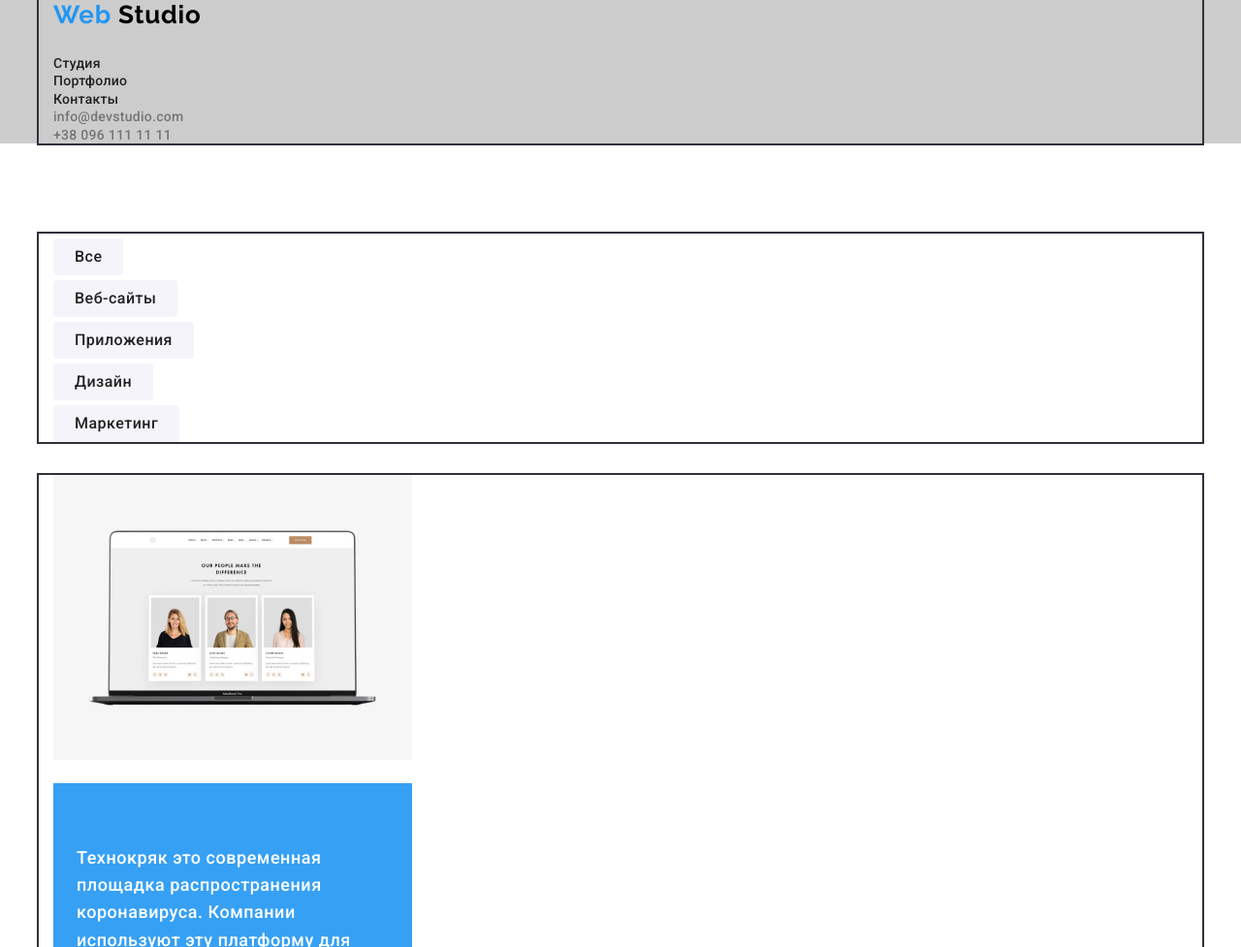
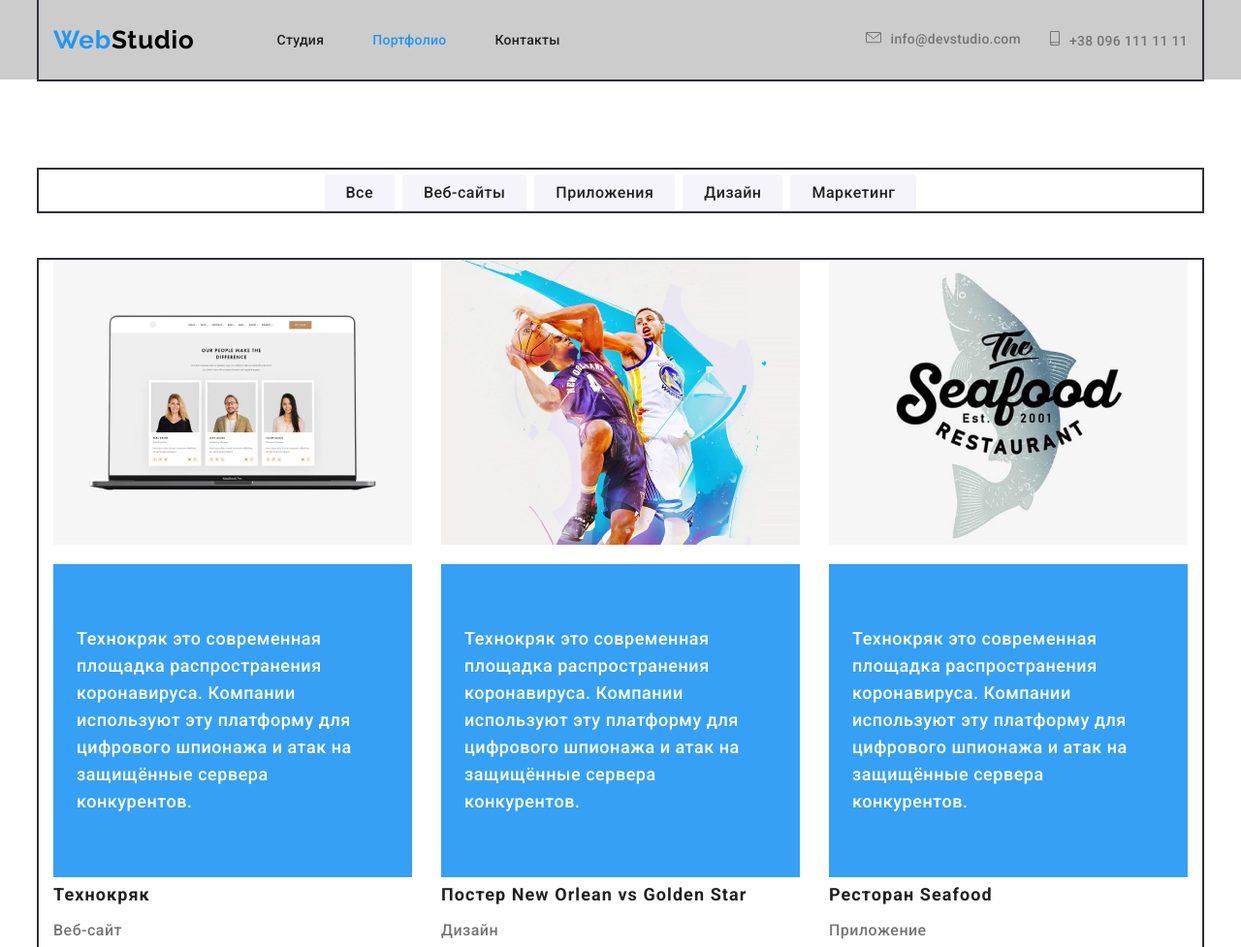
Before and after one commit to SolomiiaLiubinetska/goit-markup-hw-03, a plain HTML site: page portfolio.html in a window 1280 px wide. Shown: the top 977 px of the page at 97% size. Drawn offline with Linux system fonts and the light colour scheme.

Commit message:
додає властивість flex до контейнерів та елементів на головній сторінці та сторінці портфоліо

```diff
--- a/css/styles.css
+++ b/css/styles.css
@@ -29,10 +29,18 @@ body {
 a {
   text-decoration: none;
 }
+img {
+  display: block;
+}
 
 /*Page Header*/
 .page-header {
   background-color: #ccc;
+}
+
+.nav-contact {
+  display: flex;
+  align-items: center;
 }
 .container {
   width: 1200px;
@@ -44,9 +52,10 @@ a {
 }
 
 .logo {
-  display: inline-block;
-  margin-top: 0;
+  display: flex;
+  margin-top: 25px;
   margin-bottom: 25px;
+
   font-family: Raleway, sans-serif;
   font-weight: 700;
   font-size: 26px;
@@ -61,7 +70,22 @@ a {
 }
 
 /*site nav*/
+.site-nav {
+  display: flex;
+  margin-left: 85px;
+}
+
+.site-nav .iten + .iten {
+  margin-left: 50px;
+}
+/*.site-nav .iten:not(:last-child) {
+  margin-right: 50px;
+} -----------------------the same what we have  last one before*/
+
 .site-nav a {
+  display: block;
+  padding-top: 32px;
+  padding-bottom: 32px;
   font-weight: 500;
   font-size: 14px;
   line-height: 1.142;
@@ -73,9 +97,22 @@ a {
 .site-nav a:focus {
   color: var(--accent);
 }
+.site-nav .site-current {
+  color: var(--accent);
+}
 
 /*contacts us*/
+.contact-us {
+  display: flex;
+  margin-left: auto;
+}
+.contact-us .iten + .iten {
+  margin-left: 30px;
+}
 .contact-us a {
+  display: block;
+  padding-top: 32px;
+  padding-bottom: 32px;
   font-weight: 500;
   font-size: 14px;
   line-height: 1.142;
@@ -85,6 +122,10 @@ a {
 .contact-us a:hover,
 .contact-us a:focus {
   color: var(--accent);
+}
+.contact-us img {
+  display: inline;
+  margin-right: 10px;
 }
 /*hero*/
 
@@ -143,12 +184,30 @@ a {
   line-height: 1.714;
   letter-spacing: 0.03em;
 }
+.features {
+  display: flex;
+  flex-wrap: wrap;
+  justify-content: space-between;
+}
+.features .iten {
+  width: 270px;
+}
 .logo-features {
   margin-bottom: 30px;
 }
 .section-servise {
   padding-top: 0;
   padding-bottom: 94px;
+}
+.section-service-item {
+  display: flex;
+}
+.section-service-item .iten {
+  margin-right: 30px;
+  width: 370px;
+}
+.section-service-item .iten:nth-child(3n) {
+  margin-right: 0;
 }
 .section-service-subtitle {
   display: inline-block;
@@ -172,6 +231,17 @@ a {
 }
 .section.our-clients {
   padding-bottom: 101px;
+}
+
+.team {
+  display: flex;
+}
+.team .iten {
+  margin-right: 30px;
+  width: 270px;
+}
+.team .iten:nth-child(4n) {
+  margin-right: 0;
 }
 ul > .img-team {
   display: inline-block;
@@ -247,19 +317,40 @@ ul > .img-team {
 /*main portfolio*/
 .section.portfolio {
   padding-top: 93px;
-  padding-bottom: 34px;
+  padding-bottom: 50px;
 }
 .section.pro {
   padding-top: 0;
   padding-bottom: 94px;
 }
+.button-items {
+  display: flex;
+  justify-content: center;
+}
+.button-items .iten + .iten {
+  margin-left: 8px;
+}
+.projects-items {
+  display: flex;
+  flex-wrap: wrap;
+}
+.projects-items .iten {
+  width: 370px;
+  margin-right: 30px;
+  margin-bottom: 30px;
+}
 
+.projects-items .iten:nth-child(3n) {
+  margin-right: 0;
+}
+.projects-items .iten:nth-last-child(-n + 3) {
+  margin-bottom: 0;
+}
 .text {
   color: var(--primary-text-color);
 }
 
 .text-project {
-  width: 370px;
   margin-top: 0;
   margin-bottom: 0;
   padding: 63px 24px;
--- a/portfolio.html
+++ b/portfolio.html
@@ -13,32 +13,35 @@
   </head>
   <body>
     <header class="page-header">
-      <div class="container">
-        <a class="logo" href="#">
+      <div class="container nav-contact">
+        <a class="logo" href="./index.html">
         <span class="first-part-logo">Web</span> Studio
       </a>
       <nav>
         <ul class="site-nav list">
-          <li><a href="./index.html">Студия</a></li>
-          <li><a href="./portfolio.html">Портфолио</a></li>
-          <li><a href="#">Контакты</a></li>
+          <li class="iten"><a href="./index.html">Студия</a></li>
+          <li class="iten"><a class="site-current" href="./portfolio.html">Портфолио</a></li>
+          <li class="iten"><a href="#">Контакты</a></li>
         </ul>
       </nav>
       <ul class="contact-us list">
-        <li><a href="mailto:info@devstudio.com">info@devstudio.com</a></li>
-        <li><a href="tel:+380961111111">+38 096 111 11 11</a></li>
-      </ul></div>
+        <li class="iten"><a href="mailto:info@devstudio.com"><img src="./images/contacts/envelope.svg"
+              alt="конверт">info@devstudio.com</a></li>
+        <li class="iten"><a href="tel:+380961111111"><img src="./images/contacts/smartphone.svg" alt="телефон">+38 096 111 11 11</a>
+        </li>
+      </ul>
+    </div>
     </header>
     <main>
       <section class="section portfolio">
         <div class="container">
           <h1 class="list">
-            <ul class="list">
-              <li><button class="button-nav" type="button">Все</button></li>
-              <li><button class="button-nav" type="button">Веб-сайты</button></li>
-              <li><button class="button-nav" type="button">Приложения</button></li>
-              <li><button class="button-nav" type="button">Дизайн</button></li>
-              <li><button class="button-nav" type="button">Маркетинг</button></li>
+            <ul class="button-items list">
+              <li class="iten"><button class="button-nav" type="button">Все</button></li>
+              <li class="iten"><button class="button-nav" type="button">Веб-сайты</button></li>
+              <li class="iten"><button class="button-nav" type="button">Приложения</button></li>
+              <li class="iten"><button class="button-nav" type="button">Дизайн</button></li>
+              <li class="iten"><button class="button-nav" type="button">Маркетинг</button></li>
             </ul>
         </div>
 
@@ -46,8 +49,8 @@
       <section class="section pro">
        <div class="container">
           <h2 hidden class="section-title">Наши проекты</h2>
-          <ul class="projects-iteams list">
-            <li>
+          <ul class="projects-items list">
+            <li class="iten">
               <a href="#"><img class="pic-project" src="./images/portfolio_all/img-odyn.jpg"
                   alt="Главная страница сайта Технокряк" width="370" />
                 <p class="text-project">
@@ -59,7 +62,7 @@
                 <p class="text text-project-size"">Веб-сайт</p>
                       </a>
             </li>
-                    <li>
+            <li class="iten">
               <a href=" #"><img class="pic-project" src="./images/portfolio_all/img-dwa.jpg"
                     alt="Постер New Orlean vs Golden Star" width="370" />
                 <p class="text-project">
@@ -73,7 +76,7 @@
                   <p class="text text-project-size"">Дизайн</p>
                       </a>
             </li>
-                    <li>
+            <li class="iten">
               <a href=" #"><img class="pic-project" src="./images/portfolio_all/img-try.jpg" alt="Ресторан Seafood"
                       width="370" />
                   <p class="text-project">
@@ -85,7 +88,7 @@
                   <p class="text text-project-size"">Приложение</p>
                       </a>
             </li>
-                    <li>
+            <li class="iten">
               <a href=" #"><img img class="pic-project" src="./images/portfolio_all/img-cztery.jpg" alt="Наушники"
                       width="370" />
                   <p class="text-project">
@@ -97,7 +100,7 @@
                   <p class="text text-project-size"">Маркетинг</p>
                       </a>
             </li>
-                    <li>
+            <li class="iten">
               <a href=" #"><img img class="pic-project" src="./images/portfolio_all/img-piec.jpg" alt="Две коробки"
                       width="370" />
                   <p class="text-project">
@@ -109,7 +112,7 @@
                   <p class="text text-project-size"">Приложение</p>
                       </a>
             </li>
-                    <li>
+            <li class="iten">
               <a href=" #"><img img class="pic-project" src="./images/portfolio_all/img-szesc.jpg" alt="Экран компьютера"
                       width="370" />
                   <p class="text-project">
@@ -123,7 +126,7 @@
                   <p class="text text-project-size"">Веб-сайт</p>
                       </a>
             </li>
-                    <li>
+            <li class="iten">
               <a href=" #"><img img class="pic-project" src="./images/portfolio_all/img-siedem.jpg"
                       alt="Издание Limited Edition" width="370" />
                   <p class="text-project">
@@ -137,7 +140,7 @@
                   <p class="text text-project-size"">Дизайн</p>
                       </a>
             </li>
-                    <li>
+            <li class="iten">
               <a href=" #"><img img class="pic-project" src="./images/portfolio_all/img-osiem.jpg" alt="Метка"
                       width="370" />
                   <p class="text-project">
@@ -149,7 +152,7 @@
                   <p class="text text-project-size"">Маркетинг</p>
                       </a>
             </li>
-                    <li>
+            <li class="iten">
               <a href=" #"><img img class="pic-project" src="./images/portfolio_all/img-dziewiec.jpg" alt="ноутбук"
                       width="370" />
                   <p class="text-project">
```
Also changed, not shown: index.html (+23 -22 lines), images/contacts/envelope.svg (added), images/contacts/smartphone.svg (added). Lines whose indentation alone changed are shown as unchanged.
